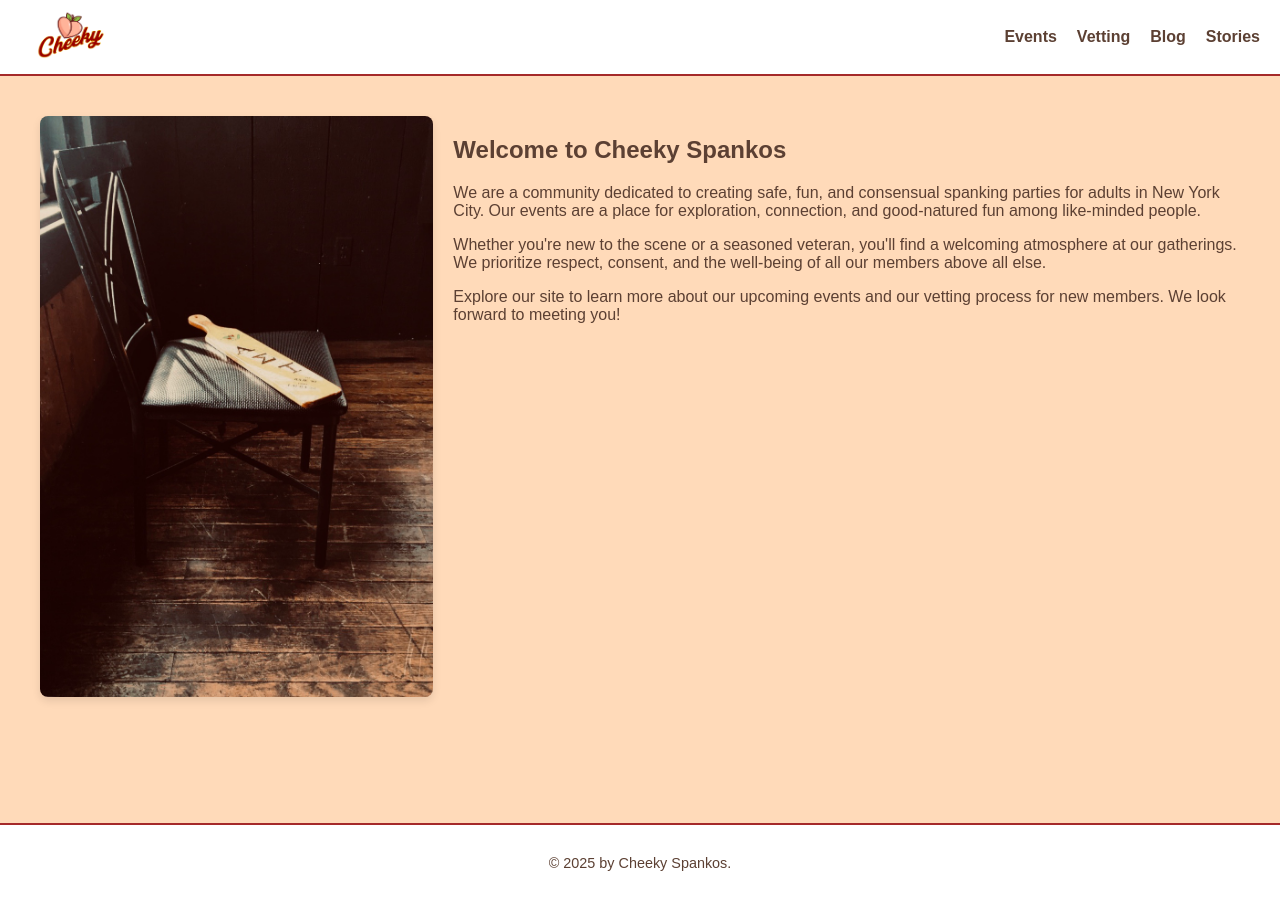
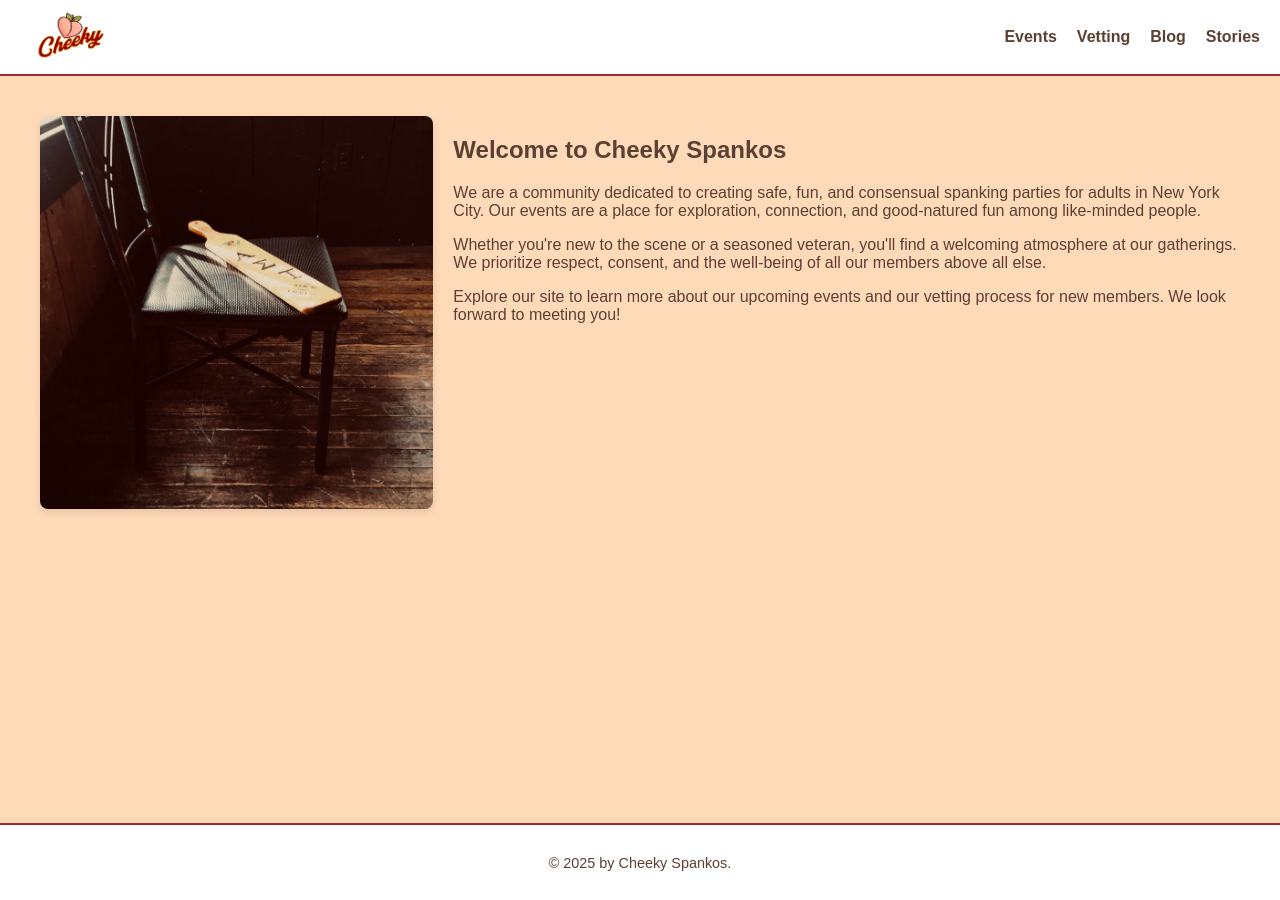
Before and after one commit to cheekyparties/cheekyparties.github.io, a Jekyll site: the page built from index.html, in a window 1280 px wide. Built offline with Jekyll 4.4.1, drawn with Linux system fonts in a browser that asks for light colours.

Commit message:
Update style.css

```diff
--- a/assets/css/style.css
+++ b/assets/css/style.css
@@ -105,11 +105,21 @@ body {
     min-width: 300px;
 }
 
+/* This rule defines the container's shape and crops the content */
+.photo-carousel {
+    width: 100%;
+    aspect-ratio: 1 / 1;     /* Creates a square. Use 4 / 3 or 16 / 9 for other ratios. */
+    border-radius: 8px;      /* Applies rounded corners to the container */
+    overflow: hidden;        /* Hides the parts of the image that overflow the container */
+    box-shadow: 0 4px 8px rgba(0,0,0,0.1);
+}
+
+/* This rule controls how the image behaves inside the container */
 .photo-carousel img {
     width: 100%;
-    height: auto;
-    border-radius: 8px; /* Soft rounded corners for the image */
-    box-shadow: 0 4px 8px rgba(0,0,0,0.1);
+    height: 100%;
+    object-fit: cover;       /* Scales the image to cover the area, cropping as needed */
+    object-position: center; /* Centers the image within the frame before cropping */
 }
 
 /* --- Responsive Adjustments for Mobile --- */
```
